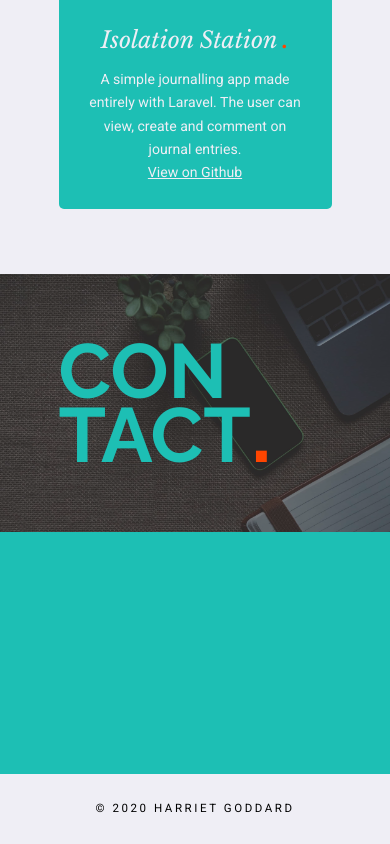
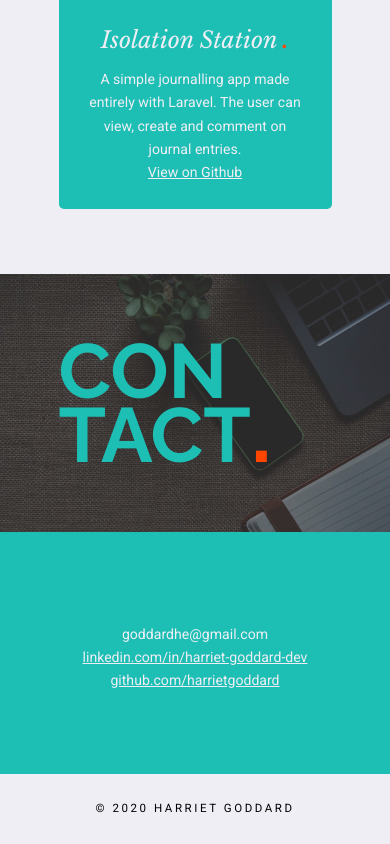
Before and after one commit to harrietgoddard/hg-portfolio, a website: page src/index.html in a window 390 px wide. Shown: the part 3310-4154 px from the top of the page. Drawn offline with nearby package versions, Linux system fonts and the light colour scheme; files whose address does not match are found by name.

Commit message:
contact text and links added

```diff
--- a/src/css/style.css
+++ b/src/css/style.css
@@ -206,6 +206,12 @@ a {
   text-align: center; }
 
 .project-card-text {
+  font-family: var(--fontAlt);
+  font-size: 1.1rem;
+  line-height: 1.8rem;
+  color: var(--offWhite); }
+
+.contact-text {
   font-family: var(--fontAlt);
   font-size: 1.1rem;
   line-height: 1.8rem;
@@ -565,6 +571,18 @@ body:after {
 .contact-title {
   display: inline-block; }
 
+.contact-text {
+  width: 50%;
+  height: 100%;
+  margin-left: auto;
+  display: flex;
+  flex-direction: column;
+  align-items: center;
+  justify-content: center; }
+  .contact-text a {
+    text-decoration: underline;
+    display: block; }
+
 @media screen and (max-width: 768px) {
   .contact {
     height: 500px; }
@@ -574,7 +592,11 @@ body:after {
       padding: 65px 15vw;
       width: 100%; }
   .contact-title {
-    display: block; } }
+    display: block; }
+  .contact-text {
+    width: 100%;
+    height: 50%;
+    margin: 0; } }
 
 footer {
   height: calc((100vh - 60vh - (var(--border) * 2)) / 2 + var(--border));
--- a/src/index.html
+++ b/src/index.html
@@ -184,6 +184,12 @@
                     <h2 class="contact-title">con<br>tact<span>.</span></h2>
                 </header>
 
+                <div class="contact-text">
+                    <p>goddardhe@gmail.com</p>
+                    <a href="https://www.linkedin.com/in/harriet-goddard-dev/">linkedin.com/in/harriet-goddard-dev</a>
+                    <a href="https://github.com/harrietgoddard">github.com/harrietgoddard</a>
+                </div>
+
             </section>
 
             <footer>
--- a/src/scss/_contact.scss
+++ b/src/scss/_contact.scss
@@ -23,6 +23,21 @@
     display: inline-block;
 }
 
+.contact-text {
+    width: 50%;
+    height: 100%;
+    margin-left: auto;
+    display: flex;
+    flex-direction: column;
+    align-items: center;
+    justify-content: center;
+
+    a {
+        text-decoration: underline;
+        display: block;
+    }
+}
+
 @media screen and (max-width: 768px) {
 
     .contact {
@@ -41,4 +56,10 @@
         display: block;
     }
 
+    .contact-text {
+        width: 100%;
+        height: 50%;
+        margin: 0;
+    }
+
 }
--- a/src/scss/_typography.scss
+++ b/src/scss/_typography.scss
@@ -196,6 +196,15 @@
     color: var(--offWhite);
 }
 
+//contact
+
+.contact-text {
+    font-family: var(--fontAlt);
+    font-size: 1.1rem;
+    line-height: 1.8rem;
+    color: var(--offWhite);
+}
+
 //form labels
 
 label {
```
Also changed, not shown: dist/css/style.css, dist/index.html.
